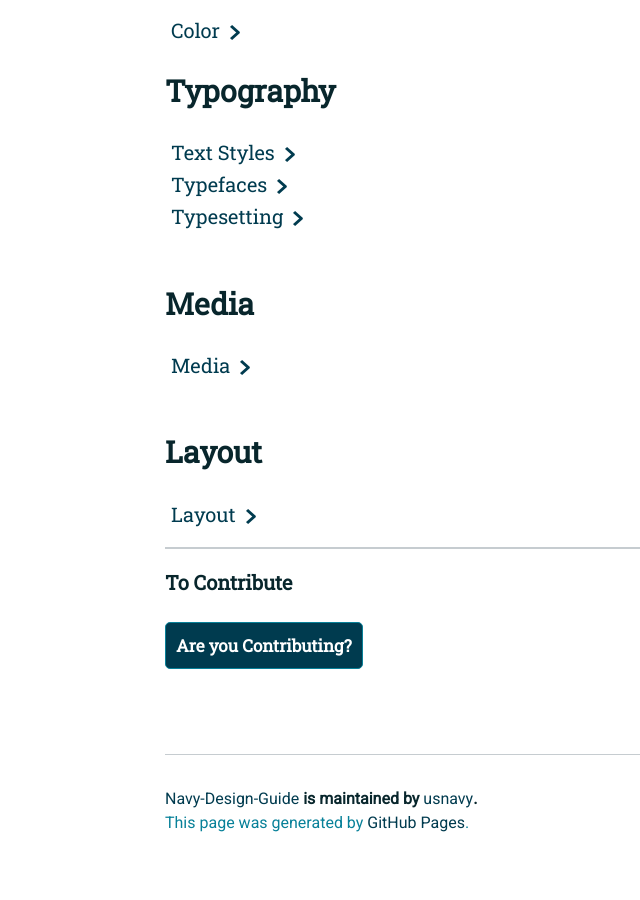
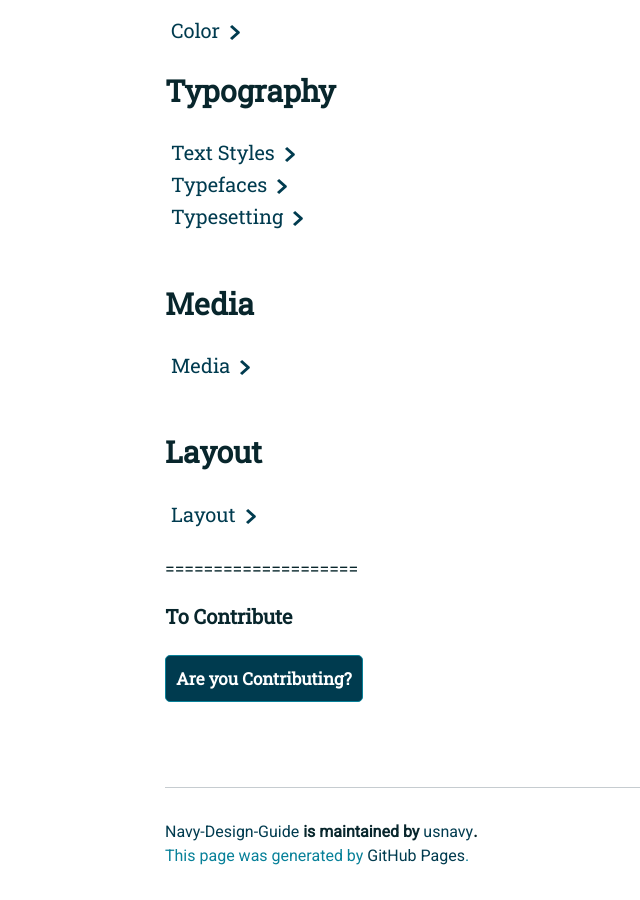
Before and after one commit to usnavy/Navy-Design-Guide, a Jekyll site: the page built from index.md, in a window 1280 px wide and 900 px high, scrolled down 680 px. Shown: the whole window, without its empty margins (59-699 px from the left). Built offline with Jekyll 4.4.1, drawn with Linux system fonts in a browser that asks for light colours; a script that is not in the unit is left out; our own code applies the rules of GitHub Pages for plain Markdown files; before the commit the page ends 1547 px from its top, so only the background shows below that.

Commit message:
Update index.md

```diff
--- a/index.md
+++ b/index.md
@@ -26,7 +26,7 @@ layout: default
  [Layout](/layout.md)<img src="img/Right-Chevron.png" alt="Layout" class="chevron">
 </button>
 
-<hr>
+====================
 
 ### To Contribute<br>
 <button id="contribute-guidance">
```
